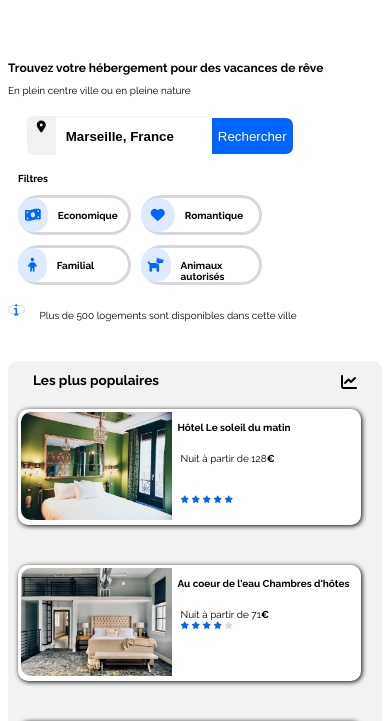
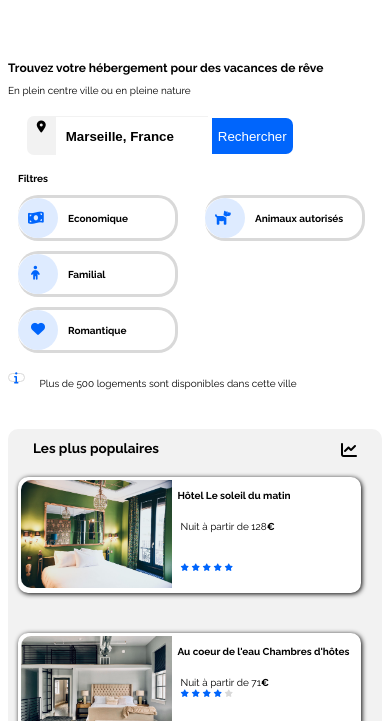
Before and after one commit to skitamo/AmauryLeMeur_2_11122020, a plain HTML site: page index.html in a window 390 px wide. Shown: the part 97-818 px from the top of the page. Drawn offline with Linux system fonts and the light colour scheme.

Commit message:
Dernières finitions

```diff
--- a/index.html
+++ b/index.html
@@ -70,7 +70,7 @@
 					</div>
 
 					<div class="content_filtre">
-						<div>
+						<div class="circle">
 							<i class="fas fa-money-bill-wave blue positioning1"></i>
 						</div>
 
@@ -83,7 +83,7 @@
 
 					<div class="content_filtre">
 
-						<div>
+						<div class="circle">
 							<i class="fas fa-child blue positioning2"></i>
 						</div>
 
@@ -97,7 +97,7 @@
 
 					<div class="content_filtre">
 
-						<div>
+						<div class="circle">
 							<i class="fas fa-heart blue positioning2"></i>
 						</div>
 
@@ -111,7 +111,7 @@
 
 					<div class="content_filtre">
 
-						<div>
+						<div class="circle">
 							<i class="fas fa-dog blue positioning1"></i>
 						</div>
 
--- a/style.css
+++ b/style.css
@@ -131,18 +131,22 @@ span /* Ici la balise span a été utilisé pour pouvoir personnalisé "S'inscri
 	color: yellow;
 }
 
-.positioning1 /* Encart des icônes étant plus larges que hautes */
+.circle /* Cercle autour des icônes de filtre */
 {
-	padding: 15px 12px 15px 12px;
-	border-radius: 20px 20px 20px 20px;
+	width: 45px;
+	height: 45px;
+	border-radius: 22.5px;
 	background-color: #deebff;
 }
 
-.positioning2 /* Encart des îcones ayant une largeur et une hauteur égale */
+.positioning1 /* Centrage dans le cercle des icônes étant plus larges que hautes */
+{
+	padding: 15px 12px 15px 12px;
+}
+
+.positioning2 /* Centrage dans le cercle des îcones ayant une largeur et une hauteur égale */
 {
 	padding: 15px 15px 15px 15px;
-	border-radius: 20px 20px 20px 20px;
-	background-color: #deebff;
 }
 
 .filtres /* Classe positionnant les titres des filtres */
--- a/style_mobile.css
+++ b/style_mobile.css
@@ -46,7 +46,8 @@
 	#nav a:hover
 	{
 		color: #5095fd;
-		border-top: 3px solid #0065fc;
+		border-bottom: 3px solid #0065fc;
+		border-top: 0px;
 	}
 
 	span /* Ici la balise span a été utilisé pour pouvoir personnalisé "S'inscrire" dans le menu */
@@ -94,10 +95,10 @@
 
 	#content_filtre /* Repositionnement des filtres */
 	{
-		width: 35%;
+		width: 100%;
 		flex-direction: column;
 		flex-wrap: wrap;
-		max-height: 140px;
+		max-height: 168px;
 		margin-left: 10px;
 		margin-top: 40px;
 	}
@@ -105,6 +106,7 @@
 	.content_filtre
 	{
 		display: flex;
+		width: 42%;
 		border-radius: 20px 20px 20px 20px;
 		border-color: #d9d9d9;
 		border-style: solid;
@@ -119,18 +121,22 @@
 		color: yellow;
 	}
 
+	.circle /* Cercle autour des icônes de filtre */
+{
+	width: 40px;
+	height: 40px;
+	border-radius: 20px;
+	background-color: #deebff;
+}
+
 	.positioning1
 	{
-		padding: 10px 7px 10px 7px;
-		border-radius: 20px 20px 20px 20px;
-		background-color: #deebff;
+		padding: 13px 13px 13px 10px;
 	}
 
 	.positioning2
 	{
-		padding: 10px 10px 10px 10px;
-		border-radius: 20px 20px 20px 20px;
-		background-color: #deebff;
+		padding: 12px 0px 0px 13px;
 	}
 
 	.filtres
```
